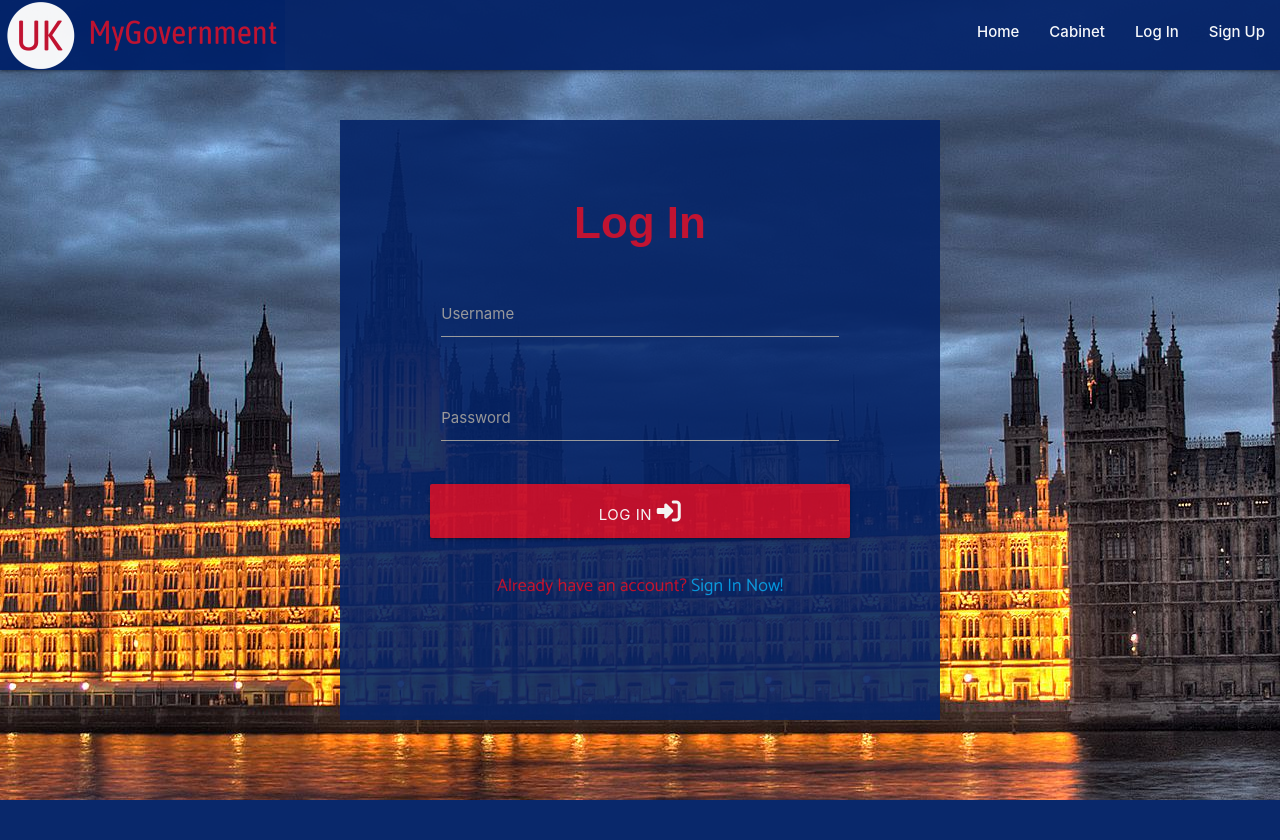
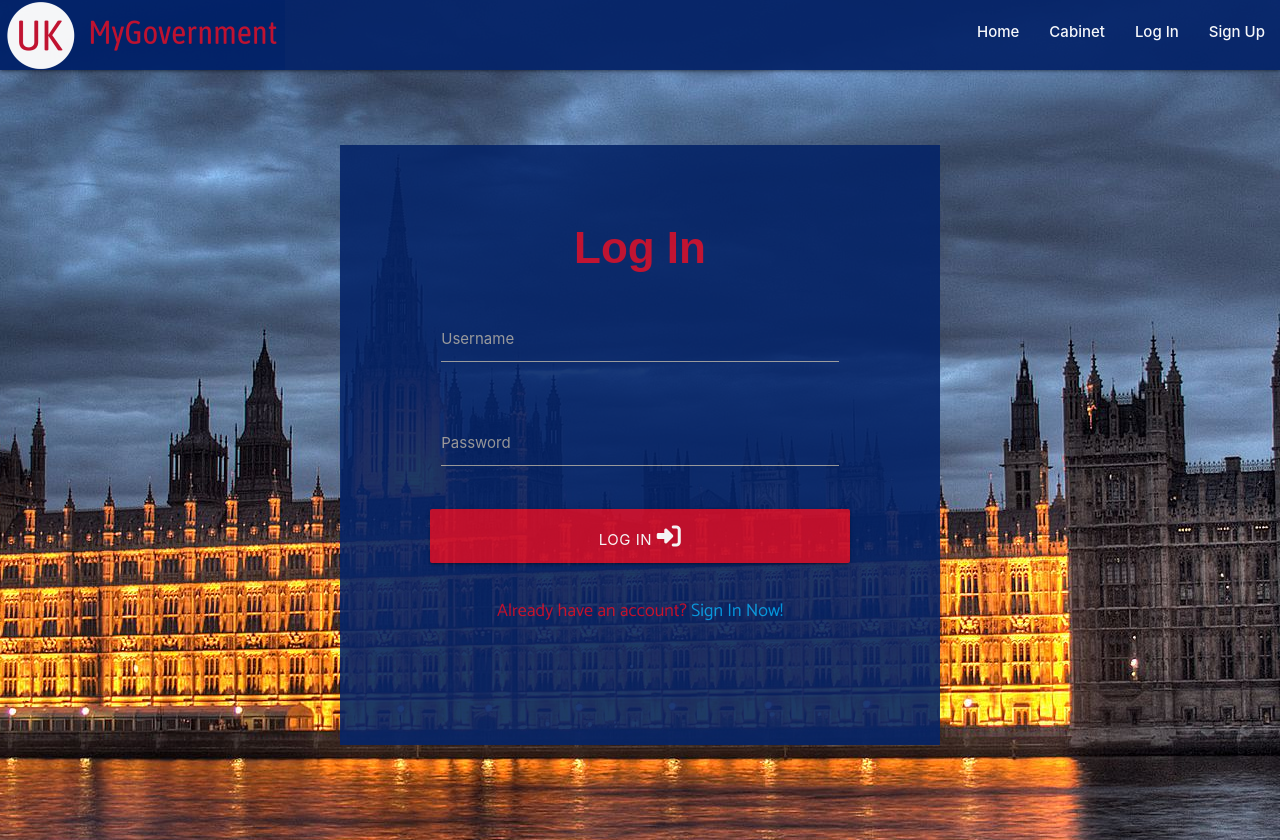
Before and after one commit to alikariminik/My-Gov-Milestone-Project-3, a Flask app: page /login in a window 1280 px wide. Before the commit the page ends 800 px from the top, so only its background shows below. Run offline with Flask 2, Linux system fonts and the light colour scheme; some libraries are stand-ins or nearby versions.

Commit message:
adjusted background images on login and register page

```diff
--- a/app.py
+++ b/app.py
@@ -40,7 +40,7 @@ def signup():
             {"username": request.form.get("username").lower()})
 
         if existing_user:
-            flash("Username already exists")
+            pag.alert(text="Error", title="Username already exists")
             return redirect(url_for("signup"))
 
         register = {
--- a/static/css/style.css
+++ b/static/css/style.css
@@ -200,18 +200,18 @@ nav {
 
  #loginbg{
    background-image: url("../images/bhop.jpg");
-   background-repeat: no-repeat;
+   background-repeat: repeat;
    opacity: 0.95;
    overflow: hidden;
    background-position: center;
-   height: 100%;
+   max-height: 1300px;
    width: 100%;
 }
 
 #signupbg{
    /* background-image: url("../images/downing-street-night.jpg");  */
    background-image: url("../images/larry.jpg");
-   background-repeat: no-repeat;
+   background-repeat: repeat;
    opacity: 0.91;
    overflow: hidden;
    background-position: center;
@@ -220,7 +220,7 @@ nav {
 }
 
 .login-card-outer{
-   height: 700px;
+   height: 750px;
    width: 100%;
    display: flex;
    justify-content: center;
```
